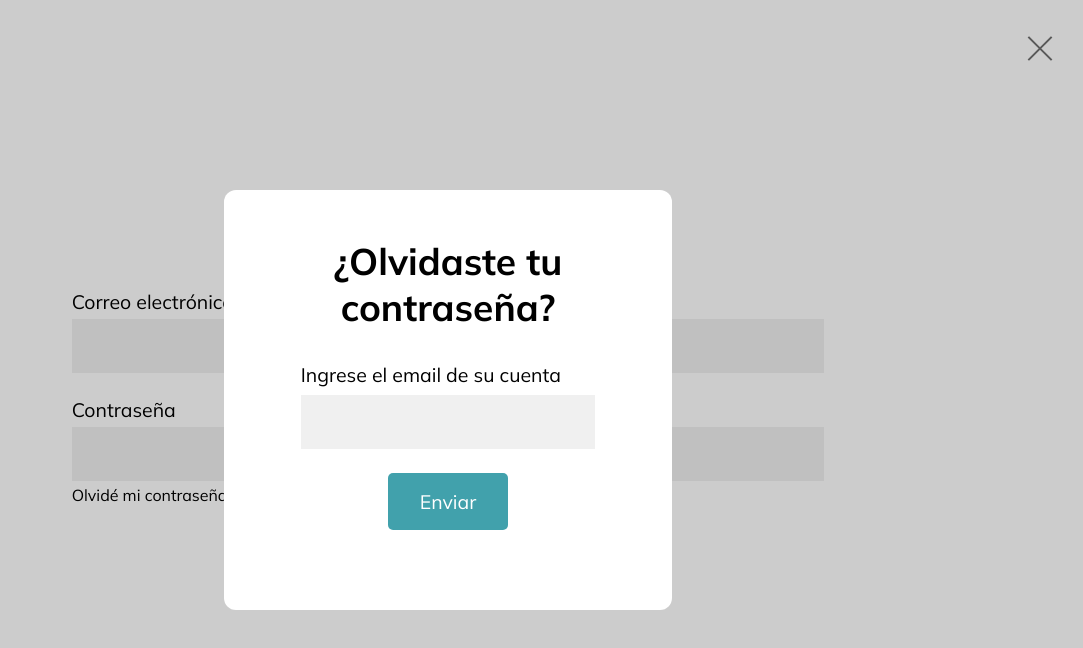
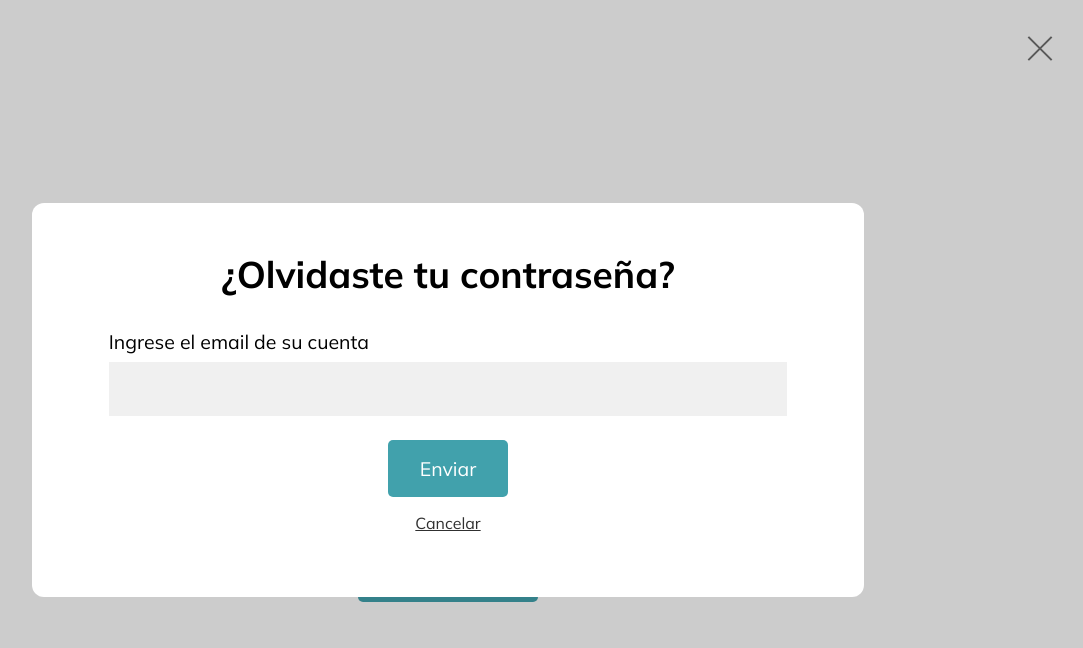
Before and after one commit to LectO-App/ruidea-frontend, a React (Create React App) app: page /login in a window 1280 px wide. Both pictures are taken after a click on the element "Olvidé mi contraseña". Shown: the top 648 px of the page, without its empty margins (192-1275 px from the left). Built offline with nearby package versions, Linux system fonts and the light colour scheme.

Commit message:
:bug: Arreglar bugs de 'Olvidé mi contraseña'

```diff
--- a/src/components/ForgotPasswordModal.js
+++ b/src/components/ForgotPasswordModal.js
@@ -69,6 +69,9 @@
 							/>
 							{errors.email && <span className='error-message'>{errors.email.message}</span>}
 							<button>{loading ? 'Enviando...' : 'Enviar'}</button>
+							<p className='cancel' onClick={() => setForgotPassword(false)}>
+								Cancelar
+							</p>
 						</form>
 					</div>
 				</motion.div>
--- a/src/css/Login.scss
+++ b/src/css/Login.scss
@@ -62,12 +62,22 @@
 	display: flex;
 	justify-content: center;
 	align-items: center;
+
 	.forgot-password-modal {
 		position: absolute;
 		width: 35vw;
 		background-color: #fff;
 		border-radius: 12px;
-		padding: 6vh 0;
+		padding: 6vh 0 4vh 0;
+
+		@media screen and (max-width: 1400px) {
+			width: 65vw;
+		}
+
+		@media screen and (max-width: 1000px) {
+			width: 90vw;
+		}
+
 		.title {
 			font-size: $fsSubHeader;
 			text-align: center;
@@ -104,6 +114,12 @@
 				margin: 1.5rem auto 0 auto;
 				cursor: pointer;
 			}
+			.cancel {
+				color: #303030;
+				text-decoration: underline;
+				text-align: center;
+				margin-top: 1rem;
+			}
 		}
 	}
 }
```
Also changed, not shown: 1 other file (tests, documents, lock files or other folders).
